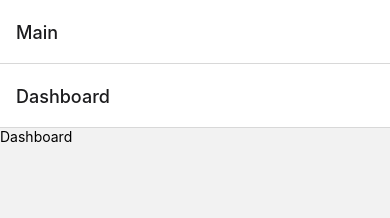
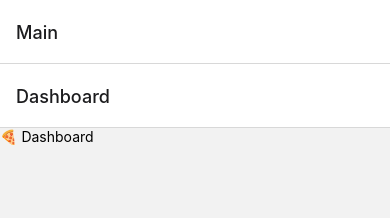
Before and after one commit to bk20dev/school-planner, a React Native app: screen /Main in a window 390 px wide. Shown: the top 218 px of the page. Built offline with nearby package versions, Linux system fonts and the light colour scheme.

Commit message:
Add Placeholder component to prevent warnings

```diff
--- a/App.tsx
+++ b/App.tsx
@@ -1,8 +1,8 @@
 import React from 'react';
-import { Text } from 'react-native';
 import { createNativeStackNavigator } from '@react-navigation/native-stack';
 import { DefaultTheme, NavigationContainer } from '@react-navigation/native';
 import { MainScreen } from './screens/MainScreen';
+import Placeholder from './screens/Placeholder';
 
 const Stack = createNativeStackNavigator();
 
@@ -11,7 +11,7 @@ export default function App() {
     <NavigationContainer theme={DefaultTheme}>
       <Stack.Navigator initialRouteName="Main">
         <Stack.Screen name="Main" component={MainScreen} />
-        <Stack.Screen name="Settings" component={() => <Text>Settings</Text>} />
+        <Stack.Screen name="Settings" component={Placeholder} />
       </Stack.Navigator>
     </NavigationContainer>
   );
--- a/screens/MainScreen.tsx
+++ b/screens/MainScreen.tsx
@@ -1,7 +1,8 @@
-import {Text, View} from 'react-native';
+import {View} from 'react-native';
 import React from 'react';
 import { createBottomTabNavigator } from '@react-navigation/bottom-tabs';
 import { RouteIcon } from '../components/RouteIcon';
+import Placeholder from "./Placeholder";
 
 const Tab = createBottomTabNavigator();
 
@@ -19,10 +20,10 @@ export const MainScreen = () => {
         tabBarActiveTintColor: 'rgba(0,0,0,1)',
         tabBarInactiveTintColor: 'rgba(0,0,0,.4)',
       })}>
-      <Tab.Screen name={'Dashboard'} component={() => <Text>Dashboard</Text>} />
-      <Tab.Screen name={'Homework'} component={() => <Text>Homework</Text>} />
-      <Tab.Screen name={'Exams'} component={() => <Text>Exams</Text>} />
-      <Tab.Screen name={'Schedule'} component={() => <Text>Schedule</Text>} />
+      <Tab.Screen name={'Dashboard'} component={Placeholder} />
+      <Tab.Screen name={'Homework'} component={Placeholder} />
+      <Tab.Screen name={'Exams'} component={Placeholder} />
+      <Tab.Screen name={'Schedule'} component={Placeholder} />
     </Tab.Navigator>
   );
 };
--- /dev/null
+++ b/screens/Placeholder.tsx
@@ -0,0 +1,10 @@
+import {Text} from "react-native";
+import React from "react";
+
+interface Route {
+  name: string
+}
+
+export default function Placeholder({ route }: { route: Route }) {
+  return <Text>🍕 {route.name}</Text>;
+}
```
